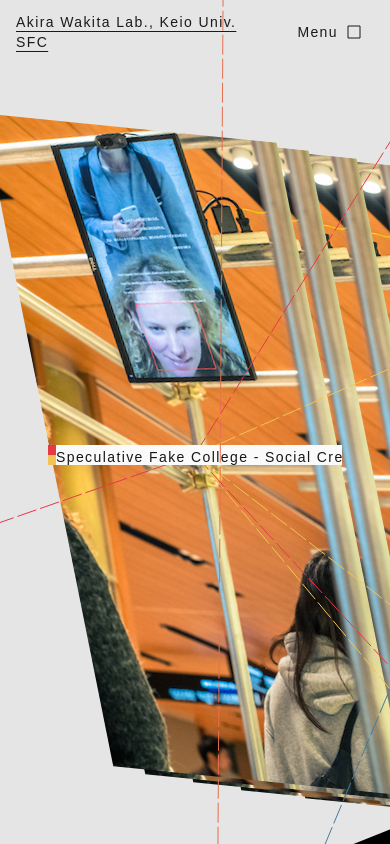
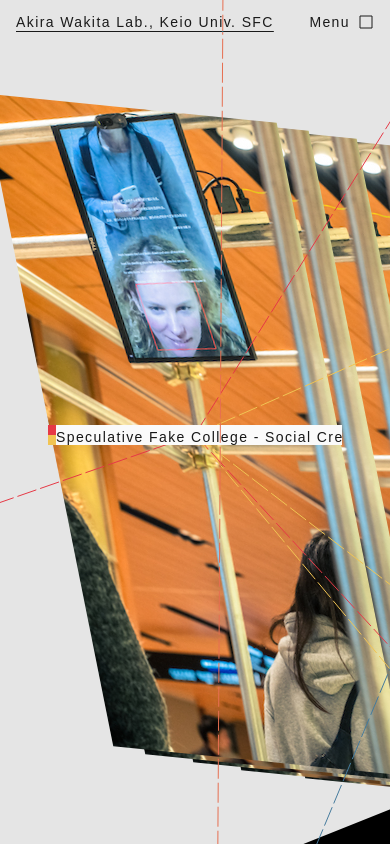
Before and after one commit to wakita-lab/web, a Next.js app: page / in a window 390 px wide. Shown: the top 844 px of the page. Built offline with nearby package versions, Linux system fonts and the light colour scheme; a web font is replaced by a local one.

Commit message:
fix: adjust padding for HamburgerButton for better alignment

```diff
--- a/src/components/HamburgerButton.tsx
+++ b/src/components/HamburgerButton.tsx
@@ -10,7 +10,7 @@ interface HamburgerButtonProps {
 export const HamburgerButton = ({ isOpen, onClick }: HamburgerButtonProps) => {
   return (
     <button
-      className="z-50 flex items-center justify-center gap-2 p-7 py-3 text-white"
+      className="z-50 flex items-center justify-center gap-2 px-4 py-3 text-white lg:px-7"
       onClick={onClick}
       aria-label="メニュー"
     >
```
